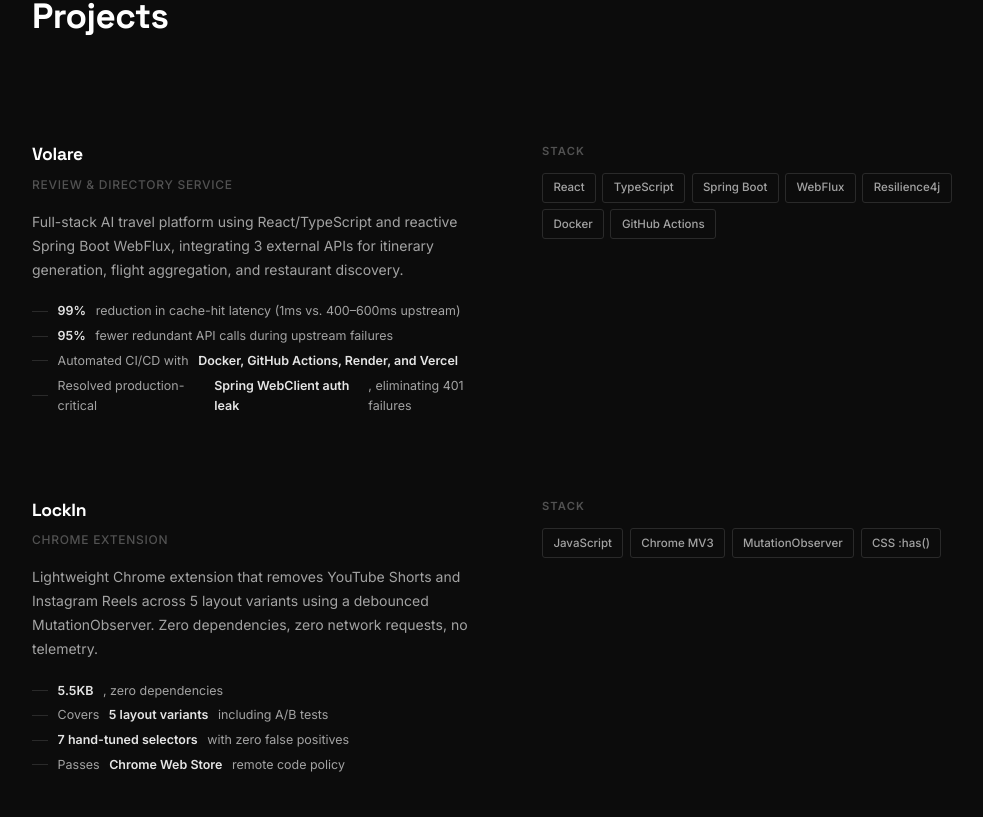
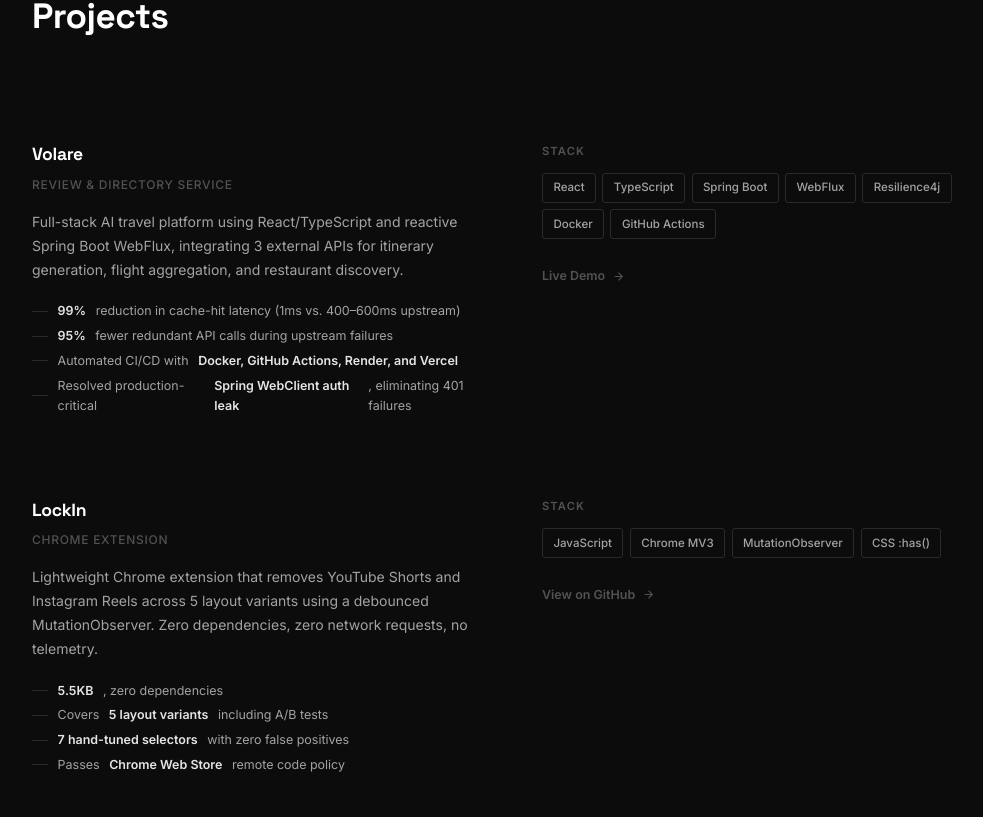
Before and after one commit to RyanTN8/portfolio, a React (Vite) app: page / in a window 1280 px wide. Shown: the part 3123-3940 px from the top of the page, without its empty margins (122-1105 px from the left). Built offline with nearby package versions, Linux system fonts and the light colour scheme.

Commit message:
added links

```diff
--- a/src/components/Projects.tsx
+++ b/src/components/Projects.tsx
@@ -6,6 +6,7 @@ interface Project {
   desc: string
   metrics: (string | JSX.Element)[]
   stack: string[]
+  link?: string
 }
 
 const projects: Project[] = [
@@ -20,6 +21,7 @@ const projects: Project[] = [
       <>Resolved production-critical <strong>Spring WebClient auth leak</strong>, eliminating 401 failures</>,
     ],
     stack: ['React', 'TypeScript', 'Spring Boot', 'WebFlux', 'Resilience4j', 'Docker', 'GitHub Actions'],
+    link: 'https://volare-phi.vercel.app/',
   },
   {
     name: 'LockIn',
@@ -32,6 +34,7 @@ const projects: Project[] = [
       <>Passes <strong>Chrome Web Store</strong> remote code policy</>,
     ],
     stack: ['JavaScript', 'Chrome MV3', 'MutationObserver', 'CSS :has()'],
+    link: 'https://github.com/RyanTN8/LockIn',
   },
   {
     name: 'HTTP Reverse Proxy',
@@ -43,6 +46,7 @@ const projects: Project[] = [
       <><strong>TLS termination</strong>, structured logging, and graceful shutdown</>,
     ],
     stack: ['Go', 'net/http/httputil'],
+    link: 'https://github.com/RyanTN8/HTTP-Reverse-Proxy-Load-Balancer',
   },
   {
     name: 'Laser Tag',
@@ -88,6 +92,12 @@ export default function Projects() {
                     <span key={tag} className="ptag">{tag}</span>
                   ))}
                 </div>
+                {p.link && (
+                  <a href={p.link} target="_blank" rel="noopener noreferrer" className="project-link-btn">
+                    {p.link.includes('github.com') ? 'View on GitHub' : 'Live Demo'}
+                    <svg width="13" height="13" viewBox="0 0 24 24" fill="none" stroke="currentColor" strokeWidth="2"><path d="M5 12h14M12 5l7 7-7 7"/></svg>
+                  </a>
+                )}
               </div>
             </div>
           </FadeUp>
--- a/src/index.css
+++ b/src/index.css
@@ -303,6 +303,16 @@ section {
   border-radius: 3px; color: var(--sub);
 }
 
+.project-link-btn {
+  display: inline-flex; align-items: center; gap: .4rem;
+  font-size: .78rem; font-weight: 600;
+  color: var(--muted); text-decoration: none;
+  transition: color .15s;
+}
+.project-link-btn:hover { color: var(--text); }
+.project-link-btn svg { transition: transform .15s; }
+.project-link-btn:hover svg { transform: translateX(2px); }
+
 /* ── Education ── */
 .edu-row {
   display: grid;
```
